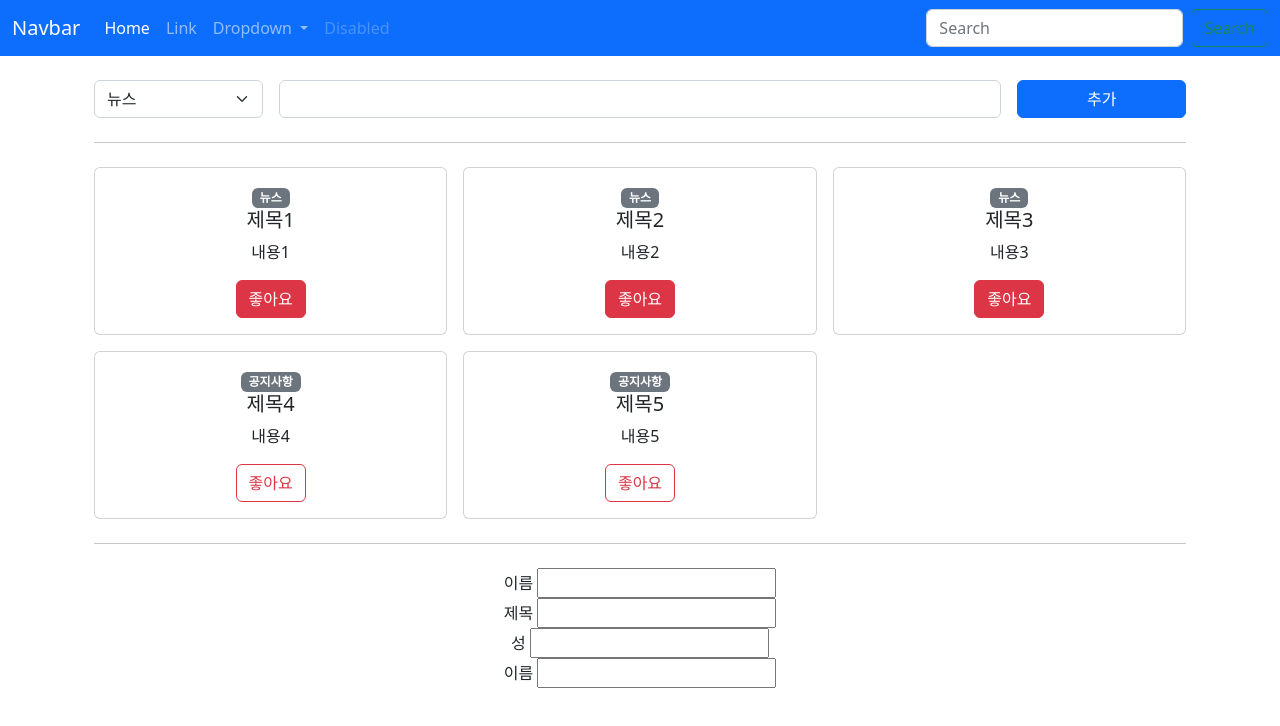
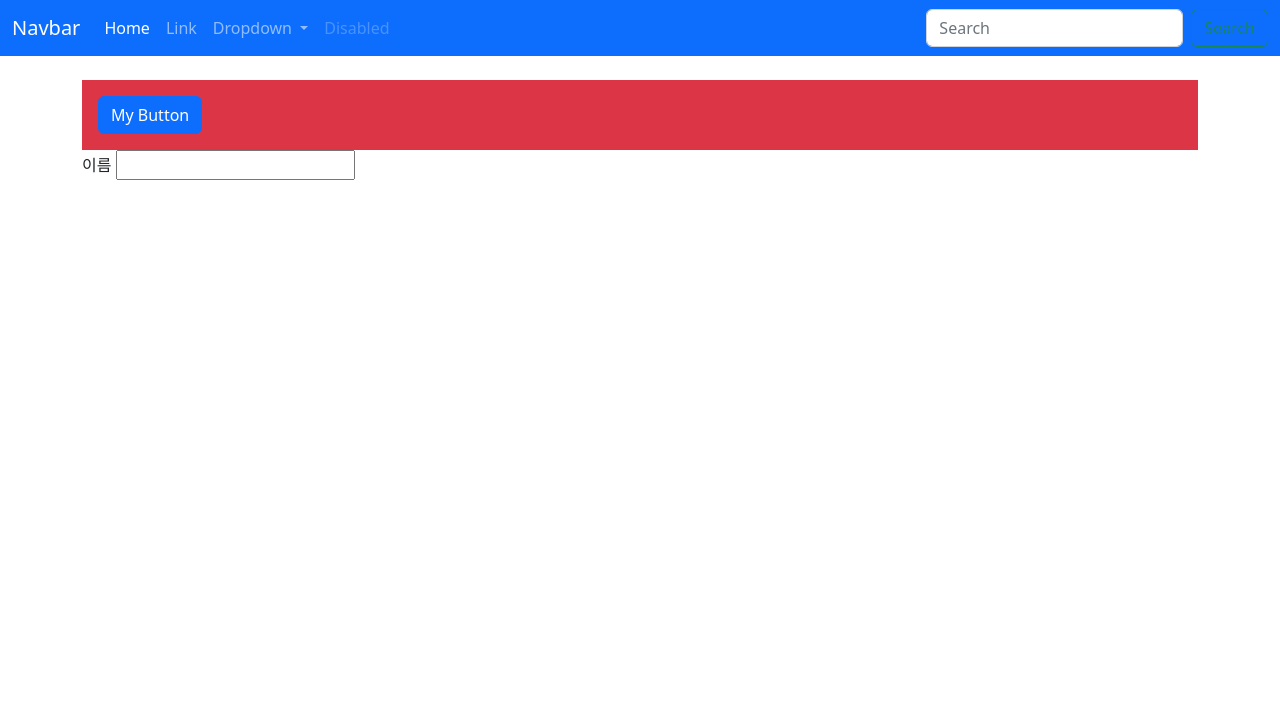
Before and after one commit to kimyezzang97/vue3-basic, a Vue app: page / in a window 1280 px wide. Shown: the top 726 px of the page. Built offline with nearby package versions, Linux system fonts and the light colour scheme.

Commit message:
Non-Prop

```diff
--- /dev/null
+++ b/src/components/MyButton.vue
@@ -0,0 +1,24 @@
+<template>
+	<div class="p-3 bg-danger">
+		<button class="btn btn-primary" type="button" v-bind="$attrs">
+			My Button
+		</button>
+		<!-- {{$attrs}} -->
+	</div>
+</template>
+
+<script>
+export default {
+	inheritAttrs: false,
+	setup(props, context) {
+		// console.log('context.attrs: ', context.attrs);
+		// console.log('class: ', context.attrs.class);
+		// console.log('id: ', context.attrs.id);
+		// console.log('onClick: ', context.attrs.onClick);
+		// context.attrs.onClick();
+		return {};
+	},
+};
+</script>
+
+<style lang="scss" scoped></style>
--- a/src/components/TheVIew.vue
+++ b/src/components/TheVIew.vue
@@ -1,92 +1,27 @@
 <template>
-	<div>
-		<main>
-			<div class="container">
-				<div class="container text-center py-4">
-					<PostCreate @create-post="createPost"></PostCreate>
-
-					<hr class="my-4" />
-
-					<div class="row g-3">
-						<div v-for="post in posts" :key="post.id" class="col col-4">
-							<AppCard
-								:title="post.title"
-								:contents="post.contents"
-								:type="post.type"
-								:is-like="post.isLike"
-								@click="$emit('toggleLike', (post.isLike = !post.isLike))"
-							>
-							</AppCard>
-
-							<!-- <button @click="post.isLike = !post.isLike">toggle</button> -->
-						</div>
-					</div>
-					<hr class="my-4" />
-					<!--
-						modelValue
-						update:modelValue
-					-->
-					<!--:model-value="username"
-						@update:model-value="value => (username = value)"-->
-					<LabelInput v-model="username" label="이름"></LabelInput>
-					<LabelTitle v-model:title="username" label="제목"></LabelTitle>
-					<Username
-						v-model:firstname="firstname"
-						v-model:lastname="lastname"
-					></Username>
-				</div>
-			</div>
-		</main>
-	</div>
+	<main>
+		<div class="container py-4">
+			<MyButton class="my-button" id="my-button" @click="sayHello"></MyButton>
+			<LabelInput label="이름" data-id="id입니다"></LabelInput>
+		</div>
+	</main>
 </template>
 
 <script>
-import { reactive, ref } from 'vue';
-import AppCard from './AppCard.vue';
-import PostCreate from './PostCreate.vue';
+import MyButton from './MyButton.vue';
 import LabelInput from './LabelInput.vue';
-import LabelTitle from './LabelTitle.vue';
-import Username from './Username.vue';
 
 export default {
+	components: {
+		MyButton,
+		LabelInput,
+	},
 	setup() {
-		const post = reactive({
-			title: '제목2',
-			contents: '내용2',
-		});
-		const posts = reactive([
-			{ id: 1, title: '제목1', contents: '내용1', isLike: true, type: 'news' },
-			{ id: 2, title: '제목2', contents: '내용2', isLike: true, type: 'news' },
-			{ id: 3, title: '제목3', contents: '내용3', isLike: true, type: 'news' },
-			{
-				id: 4,
-				title: '제목4',
-				contents: '내용4',
-				isLike: false,
-				type: 'notice',
-			},
-			{
-				id: 5,
-				title: '제목5',
-				contents: '내용5',
-				isLike: false,
-				type: 'notice',
-			},
-		]);
-		const toggleLike = post => {
-			post.isLike = !post.isLike;
+		const sayHello = () => {
+			alert('안녕하세요!');
 		};
-		const createPost = newPost => {
-			console.log('newPost: ', newPost);
-			posts.push(newPost);
-		};
-
-		const username = ref('');
-		const firstname = ref('');
-		const lastname = ref('');
-		return { posts, createPost, username, firstname, lastname };
+		return { sayHello };
 	},
-	components: { AppCard, PostCreate, LabelInput, LabelTitle, Username },
 };
 </script>
 
```
